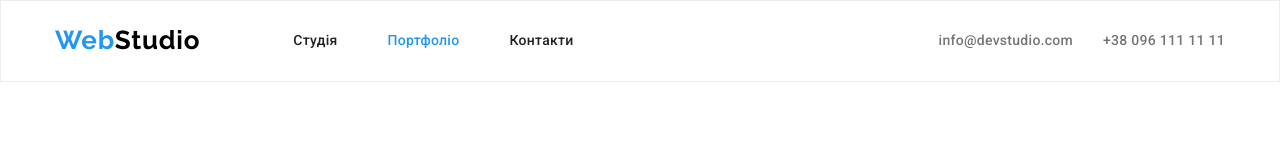
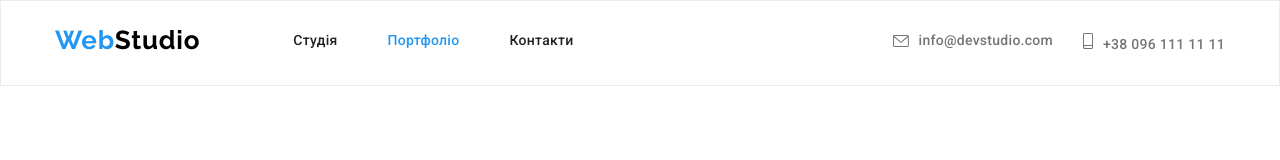
Before and after one commit to korobyeynikov/goit-markup-hw-04, a plain HTML site: page portfolio.html in a window 1280 px wide. Shown: the top 160 px of the page. Drawn offline with nearby package versions, Linux system fonts and the light colour scheme.

Commit message:
Update portfolio.html

```diff
--- a/portfolio.html
+++ b/portfolio.html
@@ -44,10 +44,18 @@
 
         <ul class="header-list-contacts list">
           <li class="header-item">
-            <a class="header-mail link" href="mailto:info@devstudio.com">info@devstudio.com</a>
+            <a class="header-mail link" href="mailto:info@devstudio.com">
+              <svg class="mail-icon-envelope">
+                <use href="./images/icon.svg#icon-envelope"></use></svg
+              >info@devstudio.com</a
+            >
           </li>
           <li class="header-item">
-            <a class="header-tel link" href="tel:+380961111111">+38 096 111 11 11</a>
+            <a class="header-tel link" href="tel:+380961111111">
+              <svg class="tel-icon-smartphone">
+                <use href="./images/icon.svg#icon-smartphone"></use></svg
+              >+38 096 111 11 11</a
+            >
           </li>
         </ul>
       </div>
```
